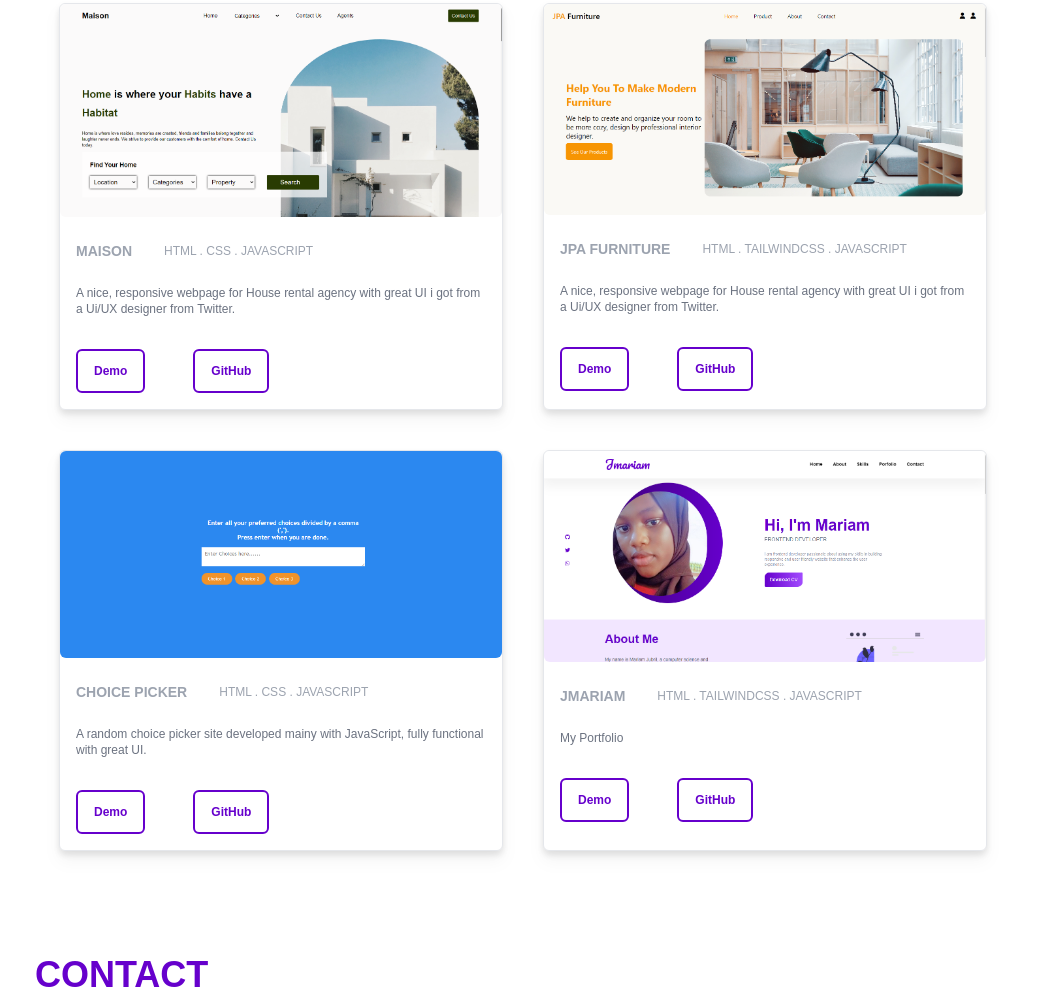
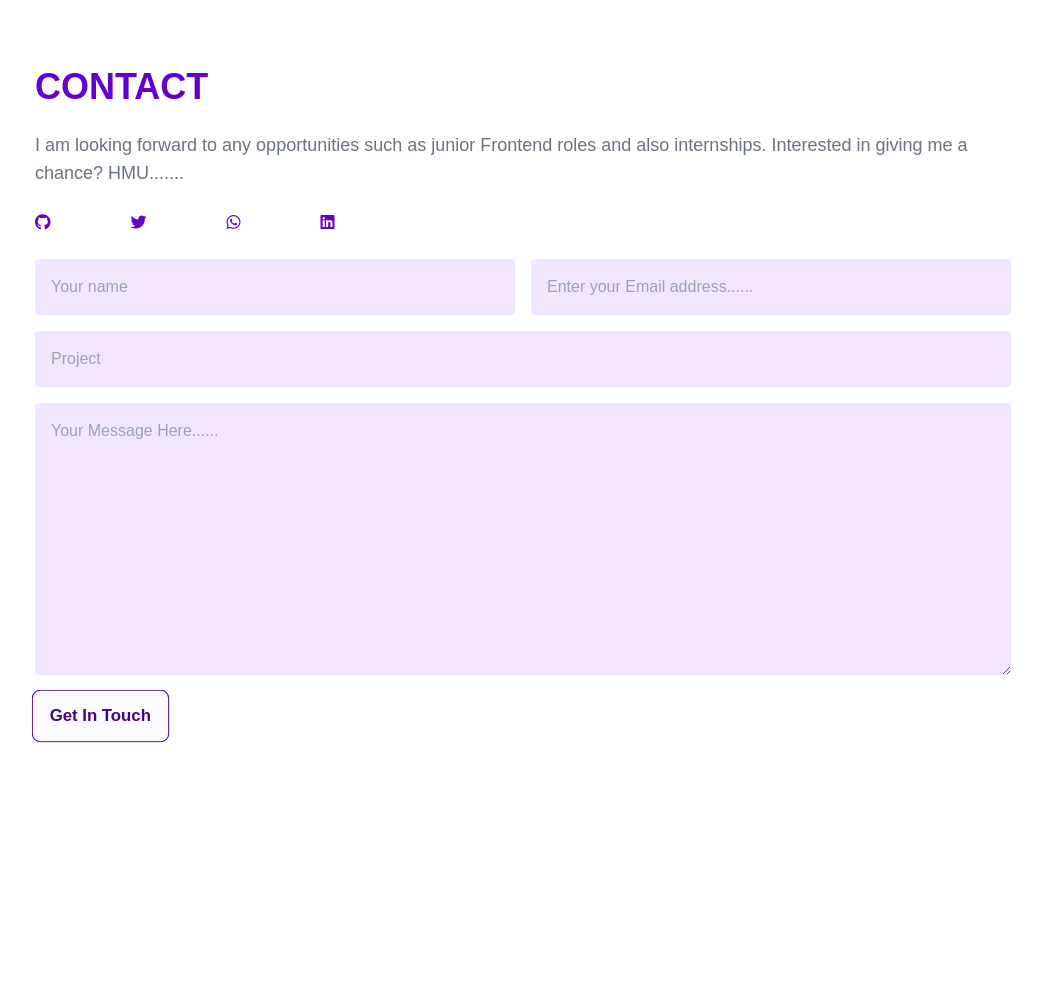
Before and after one commit to JMariam/my-portfolio, a website: page index.html in a window 1280 px wide. Shown: the part 2621-3627 px from the top of the page, without its empty margins (117-1159 px from the left). After the commit the page ends 3418 px from the top, so only its background shows below. Drawn offline with Linux system fonts and the light colour scheme.

Commit message:
second commit

```diff
--- a/index.html
+++ b/index.html
@@ -116,30 +116,30 @@
             <div class="">
               <div class="flex items-center justify-between pb-2">
                 <p class="text-sm text-gray-500 ">HTML</p>
-                <p class="text-sm text-gray-500 ">90%</p>
+
               </div>
               <div class="w-full h-2 bg-color3 rounded">
-                <div class="html bg-color1 h-2 rounded">&nbsp;</div>
+                <div class="html bg-color1 h-1 rounded-md">&nbsp;</div>
               </div>
             </div>
 
             <div class="">
               <div class="flex items-center justify-between pb-2 pt-8">
                 <p class="text-sm text-gray-500 ">CSS</p>
-                <p class="text-sm text-gray-500 ">85%</p>
+
               </div>
               <div class="w-full h-2 bg-color3 rounded">
-                <div class="css bg-color1  h-2 rounded">&nbsp;</div>
+                <div class="css bg-color1 h-1 rounded-md">&nbsp;</div>
               </div>
             </div>
 
             <div class="">
               <div class="flex items-center justify-between pb-2 pt-8">
                 <p class="text-sm text-gray-500 ">JAVASCRIPT</p>
-                <p class="text-sm text-gray-500 ">65%</p>
+
               </div>
               <div class="w-full h-2 bg-color3 rounded">
-                <div class="js bg-color1 h-2 rounded">&nbsp;</div>
+                <div class="js bg-color1 h-1 rounded-md">&nbsp;</div>
               </div>
             </div>
           </div>
@@ -150,30 +150,30 @@
             <div class="">
               <div class="flex items-center justify-between pb-2">
                 <p class="text-sm text-gray-500 ">TAILWINDCSS</p>
-                <p class="text-sm text-gray-500 ">85%</p>
+
               </div>
               <div class="w-full h-2 bg-color3 rounded">
-                <div class="css bg-color1 h-2 rounded">&nbsp;</div>
+                <div class="css bg-color1 h-1 rounded-md">&nbsp;</div>
               </div>
             </div>
 
             <div class="">
               <div class="flex items-center justify-between pb-2 pt-8">
                 <p class="text-sm text-gray-500 ">REACTJS</p>
-                <p class="text-sm text-gray-500 ">50%</p>
+
               </div>
               <div class="w-full h-2 bg-color3 rounded">
-                <div class="react bg-color1  h-2 rounded">&nbsp;</div>
+                <div class="react bg-color1  h-1 rounded-md">&nbsp;</div>
               </div>
             </div>
 
             <div class="">
               <div class="flex items-center justify-between pb-2 pt-8">
                 <p class="text-sm text-gray-500 ">GIT & GITHUB</p>
-                <p class="text-sm text-gray-500 ">65%</p>
+
               </div>
               <div class="w-full h-2 bg-color3 rounded">
-                <div class="js bg-color1 h-2 rounded">&nbsp;</div>
+                <div class="js bg-color1 h-1 rounded-md">&nbsp;</div>
               </div>
           </div>
       </section>
@@ -260,81 +260,7 @@
               </div>
             </div>
 
-            <div class=" bg-white drop-shadow-lg rounded-md border ">
-              <div><img src="./folio-images/Maison landing page.png" class="rounded-md"></div>
-              <div class="p-4">
-                <div class="flex flex-col md:items-center md:space-x-8 md:flex-row">
-                  <p class="text-sm my-2 text-gray-400 font-black">MAISON</p>
-                  <p class="text-xs text-gray-400 ">HTML  .  CSS  .  JAVASCRIPT</p>
-                </div>
-                <p class="text-xs text-gray-500 mt-4">A nice, responsive webpage for House rental agency with great UI i got from a Ui/UX designer from Twitter.</p>
-                <div class="flex space-x-12 items-center mt-8">
-                  <div class="bg-p text-xs py-3 px-4 text-color1 font-bold rounded-md w-fit cursor-pointer hover:scale-105">
-                    <a href="https://jmariam.github.io/landing-page-for-real-estate-company/">Demo</a>
-                  </div>
-                  <div class="bg-p text-xs py-3 px-4 text-color1 font-bold rounded-md w-fit cursor-pointer hover:scale-105">
-                    <a href="https://github.com/JMariam/landing-page-for-real-estate-company">GitHub</a>
-                  </div>
-                </div>
-              </div>
-            </div>
 
-            <div class=" bg-white drop-shadow-lg rounded-md border ">
-              <div><img src="./folio-images/Working with UI II - Google Chrome 4_28_2023 8_05_57 AM (2).png" class="rounded-md"></div>
-              <div class="p-4">
-                <div class="flex flex-col md:items-center md:space-x-8 md:flex-row">
-                  <p class="text-sm my-2 text-gray-400 font-black">JPA FURNITURE</p>
-                  <p class="text-xs text-gray-400 ">HTML  .  TAILWINDCSS  .  JAVASCRIPT</p>
-                </div>
-                <p class="text-xs text-gray-500 mt-4">A nice, responsive webpage for House rental agency with great UI i got from a Ui/UX designer from Twitter.</p>
-                <div class="flex space-x-12 items-center mt-8">
-                  <div class="bg-p text-xs py-3 px-4 text-color1 font-bold rounded-md w-fit cursor-pointer hover:scale-105">
-                    <a href="https://jmariam.github.io/landing-page/">Demo</a>
-                  </div>
-                  <div class="bg-p text-xs py-3 px-4 text-color1 font-bold rounded-md w-fit cursor-pointer hover:scale-105">
-                    <a href="https://github.com/JMariam/landing-page">GitHub</a>
-                  </div>
-                </div>
-              </div>
-            </div>
-
-            <div class=" bg-white drop-shadow-lg rounded-md border ">
-              <div><img src="./folio-images/Random Choice Picker.png" class="rounded-md"></div>
-              <div class="p-4">
-                <div class="flex flex-col md:items-center md:space-x-8 md:flex-row">
-                  <p class="text-sm my-2 text-gray-400 font-black">CHOICE PICKER</p>
-                  <p class="text-xs text-gray-400 ">HTML  .  CSS  .  JAVASCRIPT</p>
-                </div>
-                <p class="text-xs text-gray-500 mt-4">A random choice picker site developed mainy with JavaScript, fully functional with great UI.</p>
-                <div class="flex space-x-12 items-center mt-8">
-                  <div class="bg-p text-xs py-3 px-4 text-color1 font-bold rounded-md w-fit cursor-pointer hover:scale-105">
-                    <a href="https://jmariam.github.io/random-choice-picker/">Demo</a>
-                  </div>
-                  <div class="bg-p text-xs py-3 px-4 text-color1 font-bold rounded-md w-fit cursor-pointer hover:scale-105">
-                    <a href="https://github.com/JMariam/random-choice-picker">GitHub</a>
-                  </div>
-                </div>
-              </div>
-            </div>
-
-            <div class=" bg-white drop-shadow-lg rounded-md border ">
-              <div><img src="./folio-images/MyFolio.png" class="rounded-md"></div>
-              <div class="p-4">
-                <div class="flex flex-col md:items-center md:space-x-8 md:flex-row">
-                  <p class="text-sm my-2 text-gray-400 font-black">JMARIAM</p>
-                  <p class="text-xs text-gray-400 ">HTML  .  TAILWINDCSS  .  JAVASCRIPT</p>
-                </div>
-                <p class="text-xs text-gray-500 mt-4">My Portfolio</p>
-                <div class="flex space-x-12 items-center mt-8">
-                  <div class="bg-p text-xs py-3 px-4 text-color1 font-bold rounded-md w-fit cursor-pointer hover:scale-105">
-                    <a href="https://jmariam.github.io/my-portfolio/">Demo</a>
-                  </div>
-                  <div class="bg-p text-xs py-3 px-4 text-color1 font-bold rounded-md w-fit cursor-pointer hover:scale-105">
-                    <a href="https://github.com/JMariam/my-portfolio">GitHub</a>
-                  </div>
-                </div>
-              </div>
-            </div>
 
         </div>
       </section>
--- a/input.css
+++ b/input.css
@@ -61,18 +61,6 @@ img{
     width: 100%;
     height: 100%;
 }
-.html{
-    width: 90%;
-}
-.css{
-    width: 85%;
-}
-.js{
-    width: 65%;
-}
-.react{
-    width: 50%;
-}
 i:hover{
     scale: 120%;
 }
@@ -105,7 +93,12 @@ i:hover{
 }
 @media (max-width: 393px){
     .header::before{
-        right: 8%;
+        right: 10%;
+    }
+}
+@media (max-width: 360px){
+    .header::before{
+        right: 4%;
     }
 }
 @media (max-width: 280px){
```
Also changed, not shown: dist/output.css, 1 other file.
